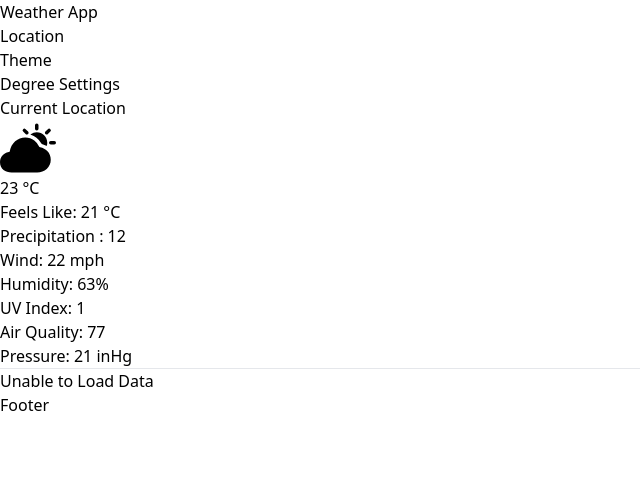
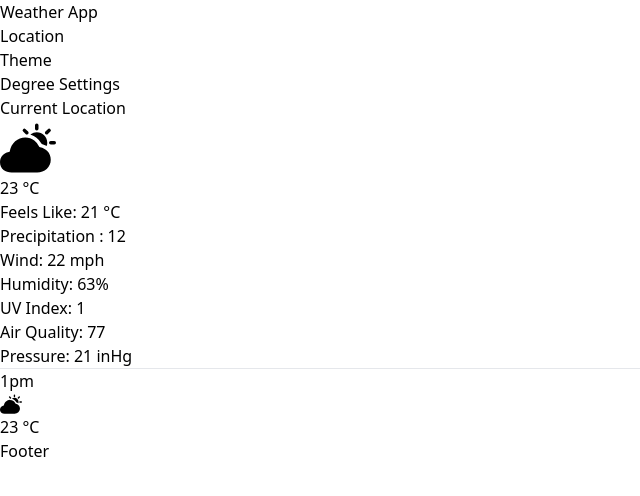
Before and after one commit to GowthamR1011/weather_app, a Next.js app: page / in a window 1280 px wide. Shown: the top 496 px of the page, without its empty margins (0-640 px from the left). Built offline with nearby package versions, Linux system fonts and the light colour scheme.

Commit message:
All set for hourly cast.

```diff
--- a/src/components/WeatherCard/WeatherCard.tsx
+++ b/src/components/WeatherCard/WeatherCard.tsx
@@ -1,7 +1,7 @@
 import * as React from 'react';
 import WeatherDetails,{ IWeatherDetailsProps } from './WeatherDetails/WeatherDetails';
 import { IoPartlySunny } from "react-icons/io5";
-import { HourlyCast, IHourlyCastListProps, IHourlyCastProps } from './HourlyCast/HourlyCast';
+import { HourlyCast, IHourlyCastListProps } from './HourlyCast/HourlyCast';
 
 export interface IWeatherCardProps {
     location:string;
@@ -18,7 +18,7 @@ weatherDetailsProps.UVIndex="1";
 weatherDetailsProps.WindSpeed="22 mph";
 
 
-const hourlyCast : IHourlyCastListProps = { hourlyCastList: [{time:"1pm",temperature:"23 °C",condition:"sunny"}]};
+const hourlyCast : IHourlyCastListProps = { hourlyCastList: [{time:"1pm",temperature:"23 °C",condition:"sunny"}]}; // Fetch from OpenWeather API
 
 export default function WeatherCard (props: IWeatherCardProps) {
   return (
@@ -45,7 +45,7 @@ export default function WeatherCard (props: IWeatherCardProps) {
         </div>
         <hr className='h-px my-8 bg-gray-200 border-0 dark:bg-gray-700'/>
         <div className='w-100 overflow-scrollable'>
-            <HourlyCast hourlyCastList={[]}/>
+            <HourlyCast hourlyCastList={hourlyCast.hourlyCastList}/>
         </div>
 
 
```
